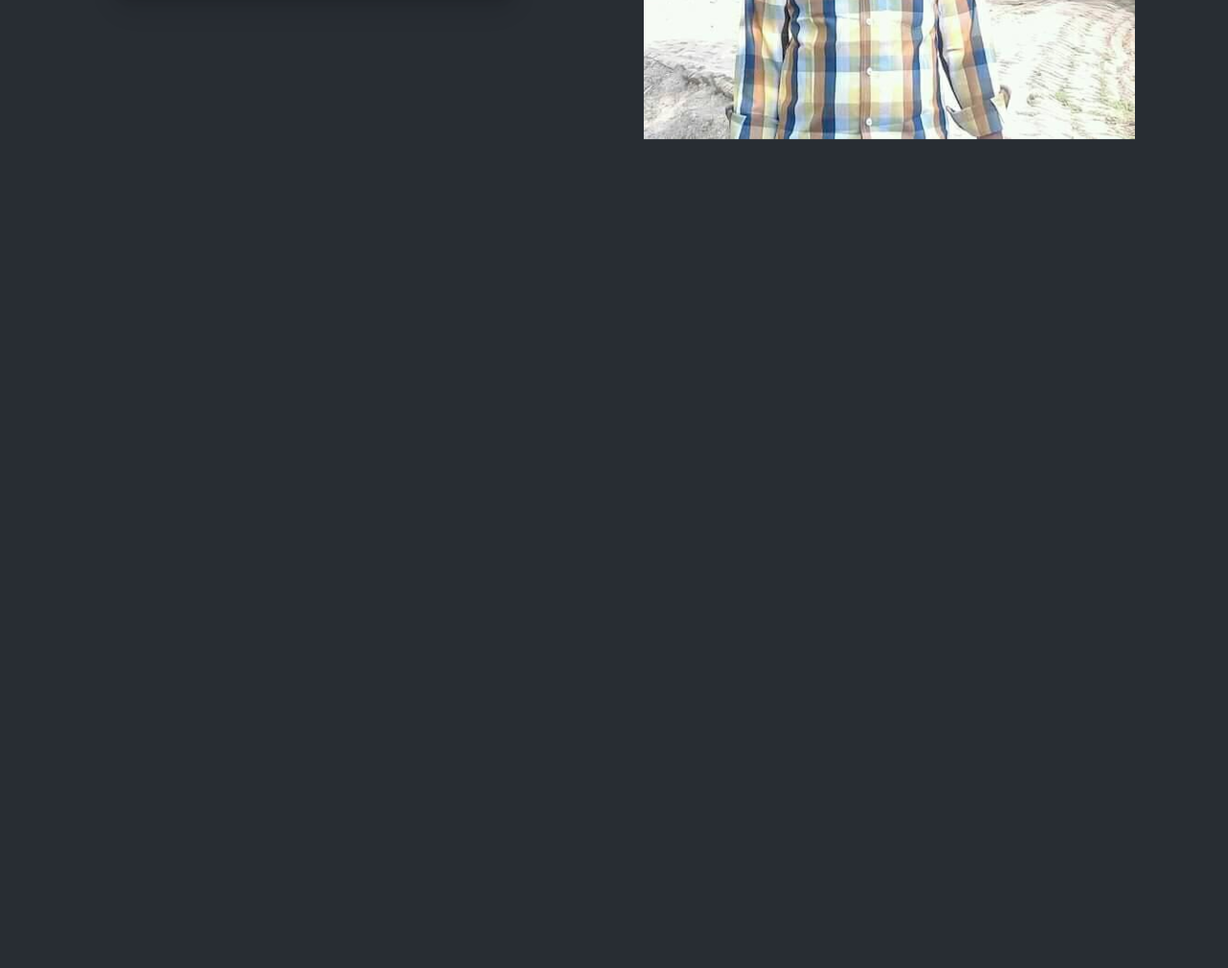
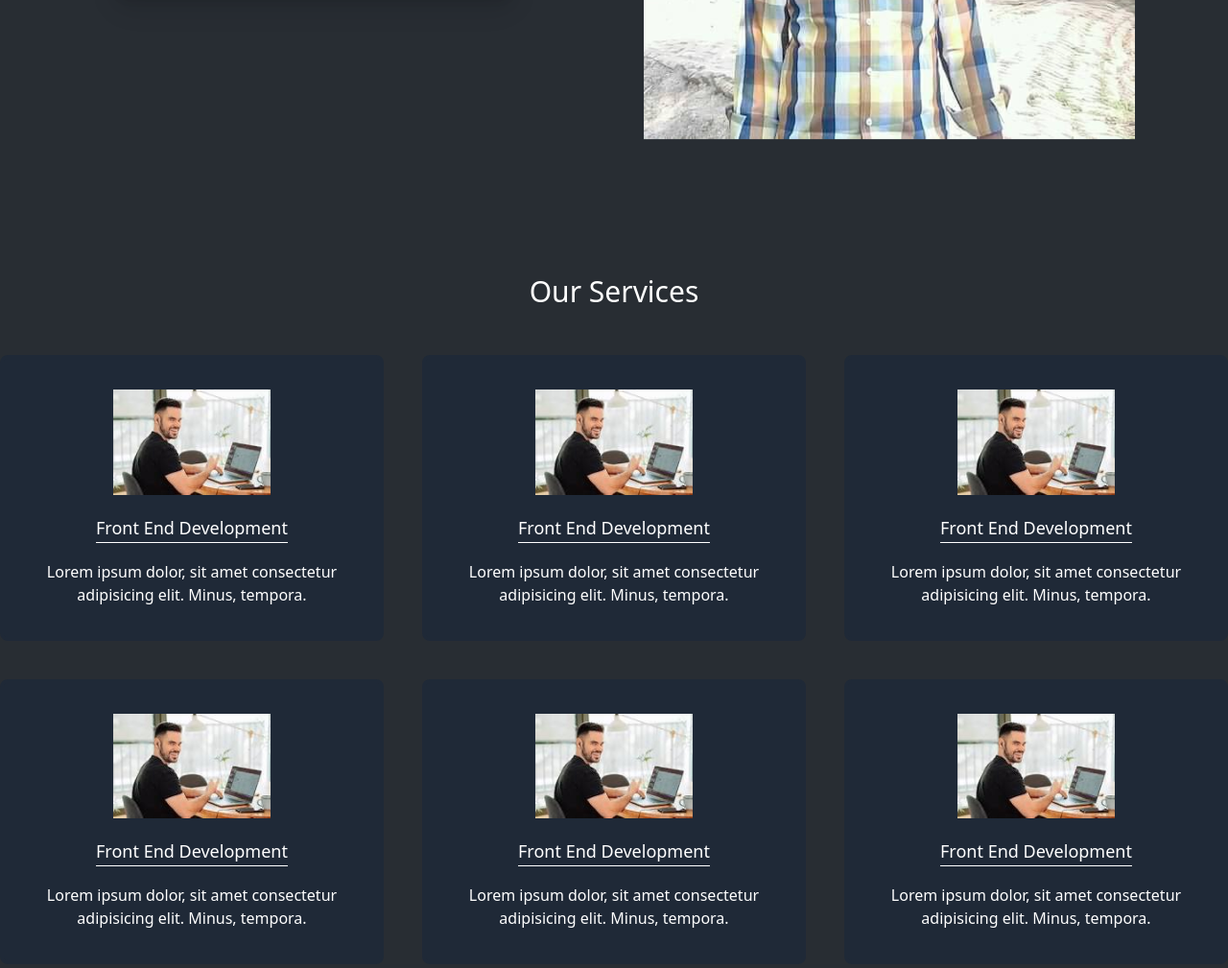
Before and after one commit to sohel159/Learn_tailwind, a website built with Vite: page index.html in a window 1280 px wide. Shown: the part 534-1543 px from the top of the page at 96% size. Before the commit the page ends 800 px from the top, so only its background shows below. Built offline with nearby package versions, Linux system fonts and the light colour scheme.

Commit message:
second commit

```diff
--- a/index.html
+++ b/index.html
@@ -10,7 +10,7 @@
 </head>
 <body class="bg-[#282D33]">
 
-  <nav class="bg-[#282D33] shadow-xl">
+  <nav class="bg-[#282D33] shadow-xl sticky top-0 z-10">
     <div class="container mx-auto">
         <div class="sm:flex justify-between justify-items-center py-5">
             <div class="text-center mb-3">
@@ -34,7 +34,7 @@
        sm:flex justify-around items-center text-center text-white h-[80vh] px-10 pt-10">
           <div>
              <h1 class="text-2xl sm:text-5xl mb-5 sm:mb-16"> Smart Coders: Learn <br> Programming </h1>
-             <button class="bg-indigo-900 px-7 py-3 rounded-full text-xl shadow-xl hover:bg-indigo-950">
+             <button class="bg-indigo-900 transition px-7 py-3 rounded-full text-xl shadow-xl hover:bg-indigo-950">
               Join : programming Shikhbo"s Team
               <svg class="w-7 inline-block text-red-500 ml-2 animate-pulse" xmlns="http://www.w3.org/2000/svg" fill="none" viewBox="0 0 24 24" stroke-width="1.5" stroke="currentColor" class="w-6 h-6">
                 <path stroke-linecap="round" stroke-linejoin="round" d="M17.25 8.25L21 12m0 0l-3.75 3.75M21 12H3" /> </svg>
@@ -45,6 +45,44 @@
           </div>
       </div>
     </header>
+  <main class="container mx-auto">
+    <section class="my-24">
+      <h2 class="text-white text-3xl text-center mb-12">Our Services</h2>
 
+        <div class="grid md:grid-cols-2 lg:grid-cols-3 gap-10">
+          <div class="bg-gray-800 p-8 rounded-lg text-center border-4 border-[#1F2937] hover:border-indigo-950 cursor-pointer">
+                <img class=" w-1/2 mx-auto " src="images/laptopman.jpg" alt="">
+                  <h4 class="text-white my-5 text-lg underline underline-offset-8">Front End Development</h4>
+                  <p class="text-white">  Lorem ipsum dolor, sit amet consectetur adipisicing elit. Minus, tempora.</p>
+          </div>
+          <div class="bg-gray-800 p-8 rounded-lg text-center border-4 border-[#1F2937] hover:border-indigo-950 cursor-pointer">
+                <img class=" w-1/2 mx-auto " src="images/laptopman.jpg" alt="">
+                  <h4 class="text-white my-5 text-lg underline underline-offset-8">Front End Development</h4>
+                  <p class="text-white">  Lorem ipsum dolor, sit amet consectetur adipisicing elit. Minus, tempora.</p>
+          </div>
+          <div class="bg-gray-800 p-8 rounded-lg text-center border-4 border-[#1F2937] hover:border-indigo-950 cursor-pointer" >
+                <img class=" w-1/2 mx-auto " src="images/laptopman.jpg" alt="">
+                  <h4 class="text-white my-5 text-lg underline underline-offset-8">Front End Development</h4>
+                  <p class="text-white">  Lorem ipsum dolor, sit amet consectetur adipisicing elit. Minus, tempora.</p>
+          </div>
+          <div class="bg-gray-800 p-8 rounded-lg text-center border-4 border-[#1F2937] hover:border-indigo-950 cursor-pointer">
+                <img class=" w-1/2 mx-auto " src="images/laptopman.jpg" alt="">
+                  <h4 class="text-white my-5 text-lg underline underline-offset-8">Front End Development</h4>
+                  <p class="text-white">  Lorem ipsum dolor, sit amet consectetur adipisicing elit. Minus, tempora.</p>
+          </div>
+          <div class="bg-gray-800 p-8 rounded-lg text-center border-4 border-[#1F2937] hover:border-indigo-950 cursor-pointer" >
+                <img class=" w-1/2 mx-auto " src="images/laptopman.jpg" alt="">
+                  <h4 class="text-white my-5 text-lg underline underline-offset-8">Front End Development</h4>
+                  <p class="text-white">  Lorem ipsum dolor, sit amet consectetur adipisicing elit. Minus, tempora.</p>
+          </div>
+          <div class="bg-gray-800 p-8 rounded-lg text-center border-4 border-[#1F2937] hover:border-indigo-950 cursor-pointer">
+                <img class=" w-1/2 mx-auto " src="images/laptopman.jpg" alt="">
+                  <h4 class="text-white my-5 text-lg underline underline-offset-8">Front End Development</h4>
+                  <p class="text-white">  Lorem ipsum dolor, sit amet consectetur adipisicing elit. Minus, tempora.</p>
+          </div>
+        </div>
+      </main>
+
+    </section>
 </body>
 </html>
```
Also changed, not shown: images/laptopman.jpg (added).
